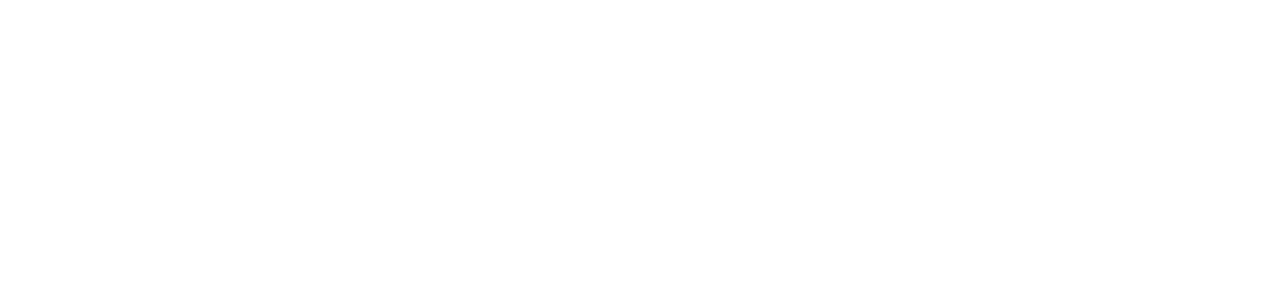
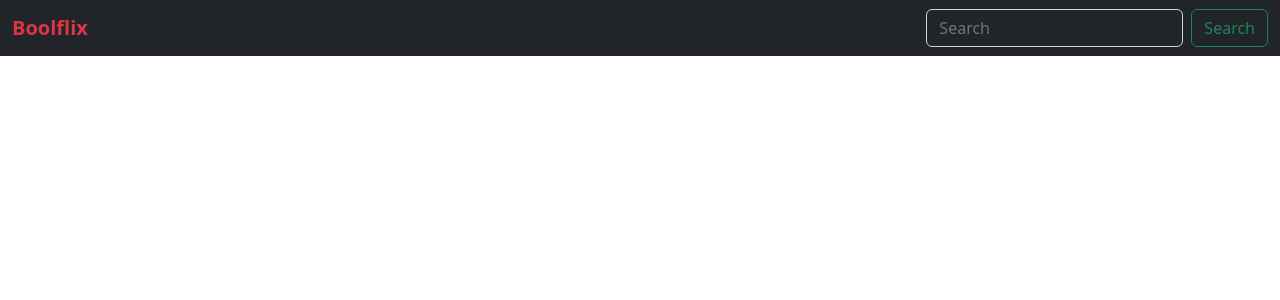
Before and after one commit to Rocca-Francesco/vite-boolflix, a Vue app: page / in a window 1280 px wide. Shown: the top 300 px of the page. Built offline with nearby package versions, Linux system fonts and the light colour scheme.

Commit message:
problema con axios

```diff
--- a/package.json
+++ b/package.json
@@ -9,6 +9,7 @@
     "preview": "vite preview"
   },
   "dependencies": {
+    "axios": "^1.3.4",
     "bootstrap": "^5.2.3",
     "vue": "^3.2.45"
   },
--- a/src/App.vue
+++ b/src/App.vue
@@ -1,6 +1,44 @@
 <script>
+// componenti pagina
+import AppHeader from "./components/AppHeader.vue";
+import AppMain from "./components/AppMain.vue";
+// axios per le chiamate
+import axios from "axios";
+// storage per i dati cercati
+import { storeMovies } from "./assets/storeMovies";
+import { storeTVSeries } from "./assets/storeTVSeries";
+
+export default {
+  data() {
+    return {
+      storeMovies,
+      storeTVSeries,
+      endpointMovies: "https://api.themoviedb.org/3/search/movie?api_key=c9d251e8f5dc4e4147cc8a8e957c1f1b&language=it-IT&query=",
+      newEndpointMovies: "",
+      endpointTVSeries: "https://api.themoviedb.org/3/search/tv?api_key=c9d251e8f5dc4e4147cc8a8e957c1f1b&language=it-IT&query=",
+      newEndpointTVSeries: ""
+    }
+  },
+
+  methods: {
+    searchOnServer(searchingTerm) {
+      // definisco l'url di ricerca X I MOVIES, creandolo dalla ricerca base + il termine cercato
+      this.newEndpointMovies = this.endpointMovies + searchingTerm;
+      console.log(this.newEndpointMovies);
+      axios.get(this.endpointMovies).then((response) => {
+        console.log(response);
+        this.storeMovies.movies = response.data.results;
+      })
+    }
+  },
+
+  components: { AppHeader, AppMain }
+}
 </script>
 
-<template></template>
+<template>
+  <AppHeader @searchingTime="searchOnServer" />
+  <AppMain />
+</template>
 
 <style lang="scss"></style>
--- /dev/null
+++ b/src/assets/storeMovies.js
@@ -0,0 +1,5 @@
+import { reactive } from "vue";
+
+export const storeMovies = reactive({
+  movies: [],
+});
--- /dev/null
+++ b/src/assets/storeTVSeries.js
@@ -0,0 +1,5 @@
+import { reactive } from "vue";
+
+export const storeTVSeries = reactive({
+  tvSeries: [],
+});
--- a/src/components/AppHeader.vue
+++ b/src/components/AppHeader.vue
@@ -1,6 +1,38 @@
 <script>
+export default {
+  data() {
+    return {
+      searchingTerm: '',
+    }
+  },
+
+  methods: {
+    searchSend(searchingTerm) {
+      this.$emit('searchingTime', searchingTerm);
+    }
+  }
+}
 </script>
 
-<template></template>
+<template>
+  <header>
+    <nav class="navbar navbar-expand-lg bg-dark">
+      <div class="container-fluid">
+        <a class="navbar-brand text-danger fw-bold" href="#">Boolflix</a>
+        <button class="navbar-toggler" type="button" data-bs-toggle="collapse" data-bs-target="#navbarSupportedContent"
+          aria-controls="navbarSupportedContent" aria-expanded="false" aria-label="Toggle navigation">
+          <span class="navbar-toggler-icon"></span>
+        </button>
+        <div class="collapse navbar-collapse justify-content-end" id="navbarSupportedContent">
+          <form class="d-flex">
+            <input class="form-control me-2 bg-dark text-light" type="text" placeholder="Search" aria-label="Search"
+              v-model="searchingTerm" @keyup.enter="searchSend(searchingTerm)">
+            <button class="btn btn-outline-success" type="button" @click="searchSend(searchingTerm)">Search</button>
+          </form>
+        </div>
+      </div>
+    </nav>
+  </header>
+</template>
 
 <style lang="scss" scoped></style>
--- a/src/main.js
+++ b/src/main.js
@@ -1,5 +1,6 @@
 import { createApp } from 'vue';
 import '../node_modules/bootstrap/dist/css/bootstrap.min.css';
+import '../node_modules/bootstrap/dist/js/bootstrap.bundle.min.js';
 import App from './App.vue';
 
 createApp(App).mount('#app')
```
Also changed, not shown: 1 other file (tests, documents, lock files or other folders).
